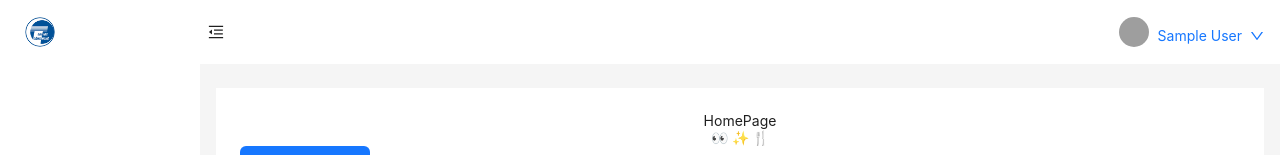
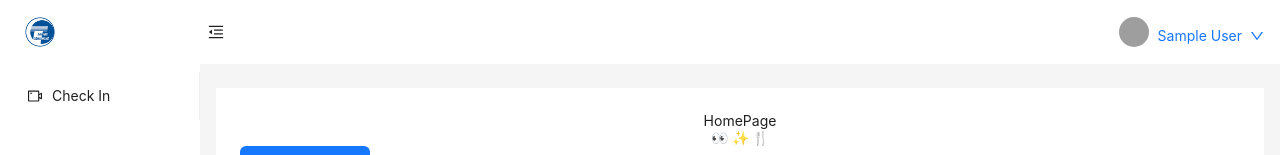
Before and after one commit to dduuczzzzzzz/CompanyManageProjectFront, a React (Create React App) app: page / in a window 1280 px wide. Shown: the top 155 px of the page. Built offline with nearby package versions, Linux system fonts and the light colour scheme; no server answers; sample sign-in values are in the browser's storage; grey boxes are pictures that could not be loaded.

Commit message:
Init check in page

```diff
--- a/src/App.tsx
+++ b/src/App.tsx
@@ -17,6 +17,7 @@ import roleRouter from './libs/constants/router/role'
 import PermissionsRoute from './components/PermissionsRoute'
 import attendanceRouter from './libs/constants/router/attendance'
 import teamRouter from './libs/constants/router/team'
+import CheckInPage from './pages/checkIn'
 
 const queryClient = new QueryClient()
 
@@ -26,6 +27,7 @@ const router = createBrowserRouter(
       <Route path="/" element={<ProtectedRoute />}>
         <Route path="/" element={<HomePage />} key="home" />
         <Route path="/about" element={<AboutPage />} key="about" />
+        <Route path="/check-in" element={<CheckInPage />} key="check-in" />
         {profileRouter.map((router: any) => (
           <Route
             key={router.path}
--- a/src/components/layouts/sidebar/index.tsx
+++ b/src/components/layouts/sidebar/index.tsx
@@ -7,6 +7,7 @@ import {
   CalendarOutlined,
   AuditOutlined,
   CarryOutOutlined,
+  VideoCameraOutlined,
 } from '@ant-design/icons'
 import { Layout, Menu } from 'antd'
 import SideBarLogo from './SideBarLogo'
@@ -127,6 +128,12 @@ const Sidebar = () => {
           }),
         ],
       }),
+      {
+        key: '/check-in',
+        icon: <VideoCameraOutlined />,
+        label: 'Check In',
+        children: null,
+      },
       checkParentSidebar(PROFILE, {
         key: '/profile',
         icon: <ProfileOutlined />,
--- /dev/null
+++ b/src/pages/checkIn/index.tsx
@@ -0,0 +1,10 @@
+import MainLayout from '../../components/layouts/main'
+
+const CheckInPage = () => {
+  return (
+    <MainLayout>
+      <p>CheckIN pages</p>
+    </MainLayout>
+  )
+}
+export default CheckInPage
```
